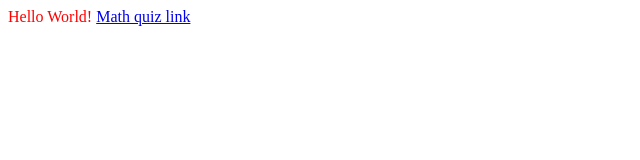
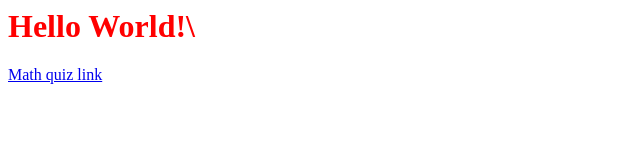
Before and after one commit to tzgfive/JasonFirstRepository, a plain HTML site: page index.html in a window 1280 px wide. Shown: the whole page, without its empty margins (0-640 px from the left). Drawn offline with Linux system fonts and the light colour scheme.

Commit message:
Update index.html

```diff
--- a/index.html
+++ b/index.html
@@ -3,9 +3,11 @@
 <link rel="stylesheet" type="text/css" href="git.css"/>
 </head>
 <body>
-<p>
-Hello World!
+<h1>
+Hello World!\
+  </h1>
+  <p>
   <a href="math-quiz.html">Math quiz link</a>
-</p>
+  </p>
 </body>
 </html>
```
